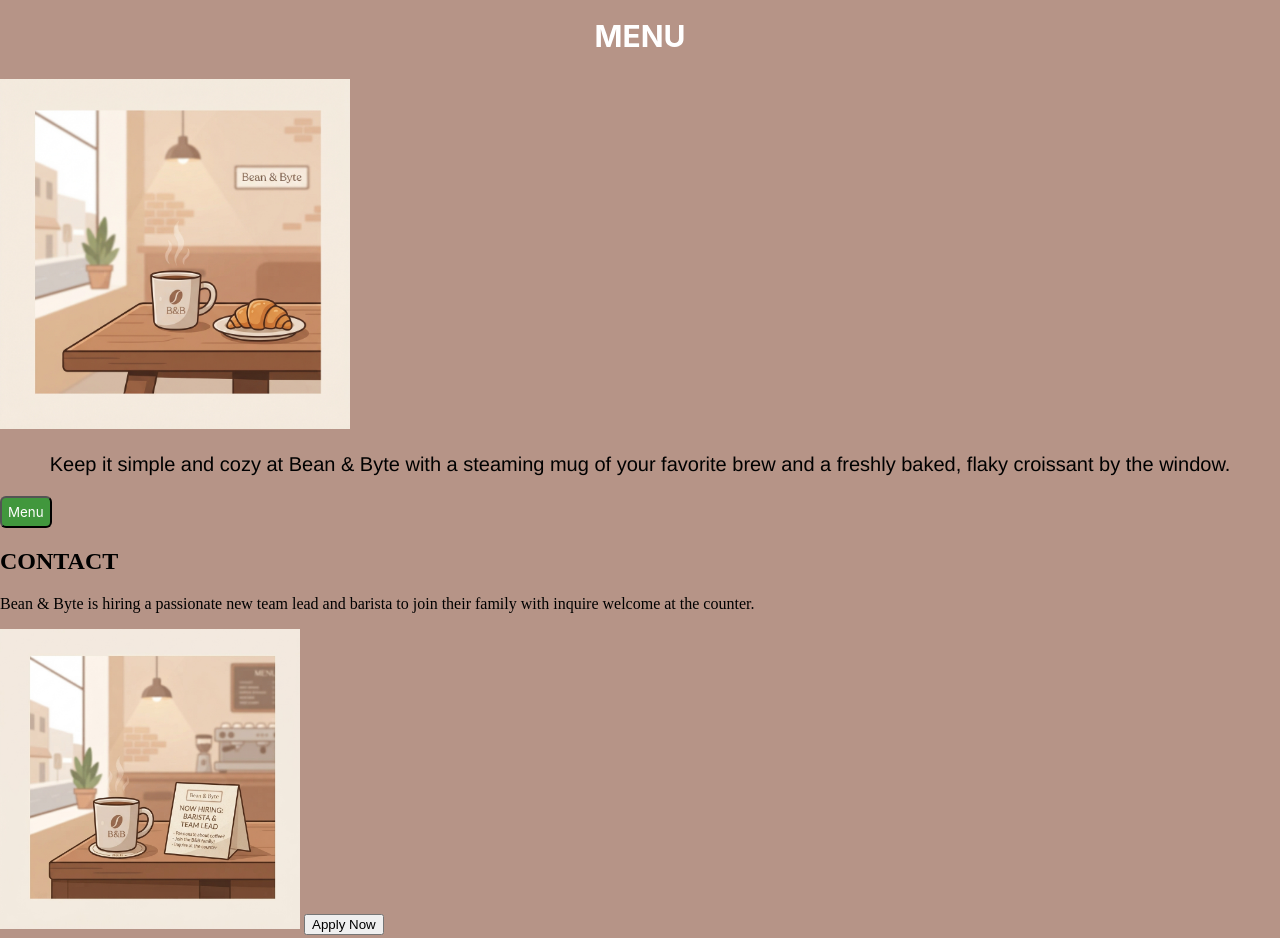
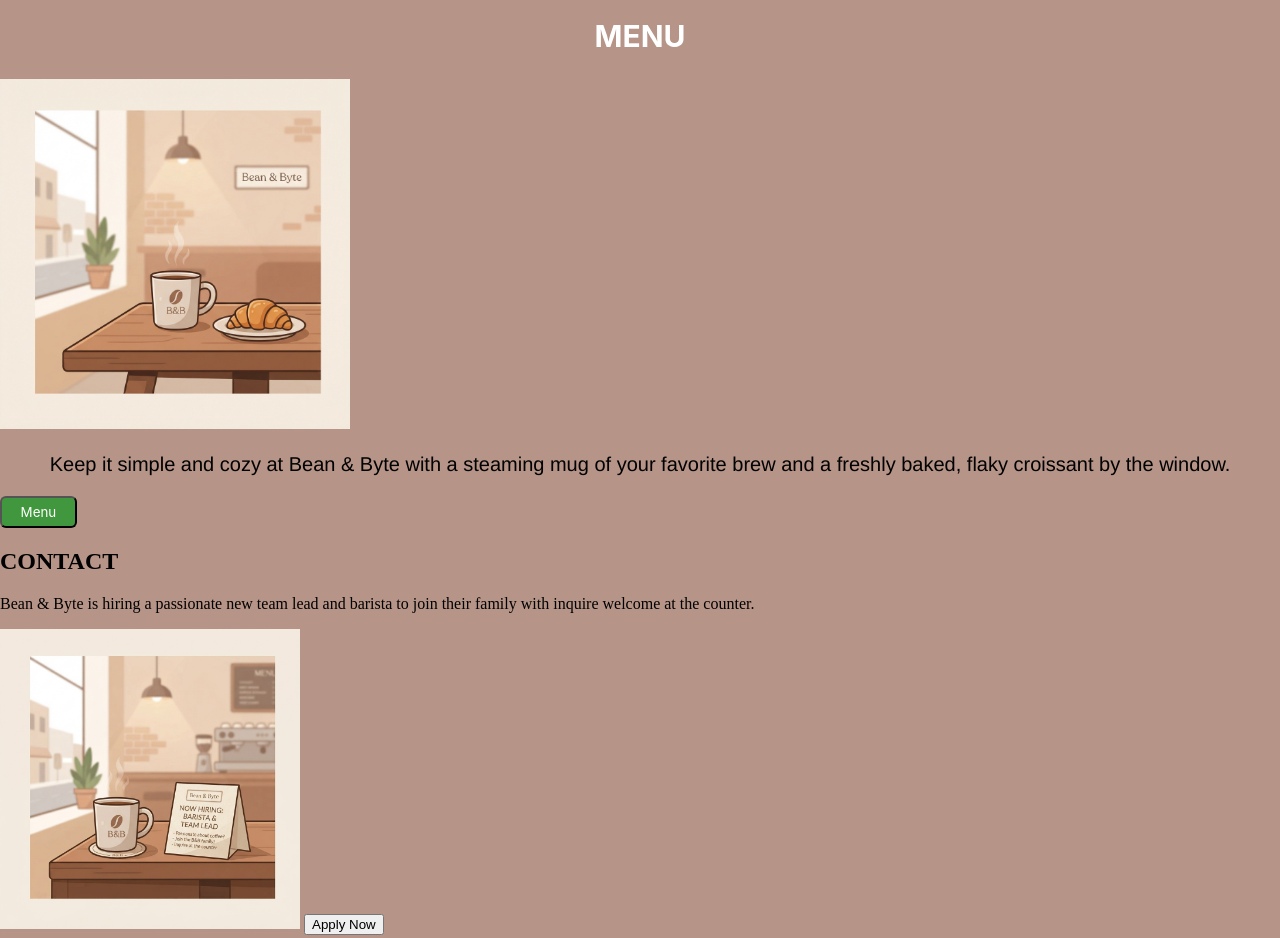
Before and after one commit to Straw-Verry/Bean-and-Byte, a plain HTML site: page index.html in a window 1280 px wide. Shown: the part 1377-2315 px from the top of the page. Drawn offline with Linux system fonts and the light colour scheme.

Commit message:
Update style.css

```diff
--- a/style.css
+++ b/style.css
@@ -83,6 +83,7 @@ body {
 .menu button {
     background-color: rgb(65, 151, 61);
     padding: 6px;
+    width: 6%;
     color: white;
     font-family: "inter", sans-serif;
     border-radius: 6px;
```
